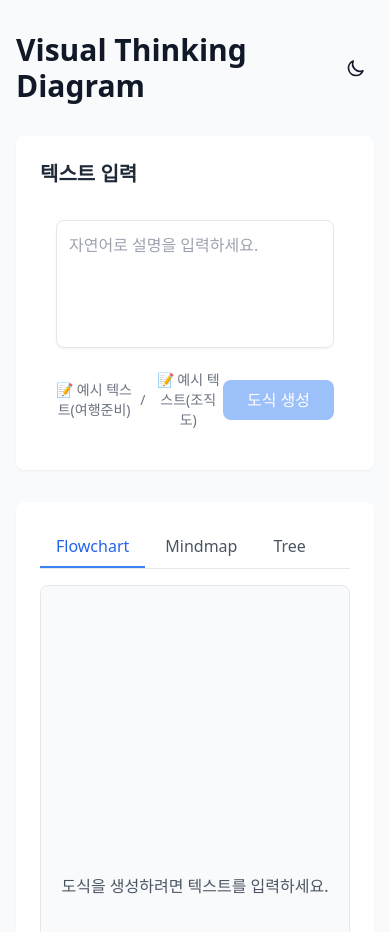
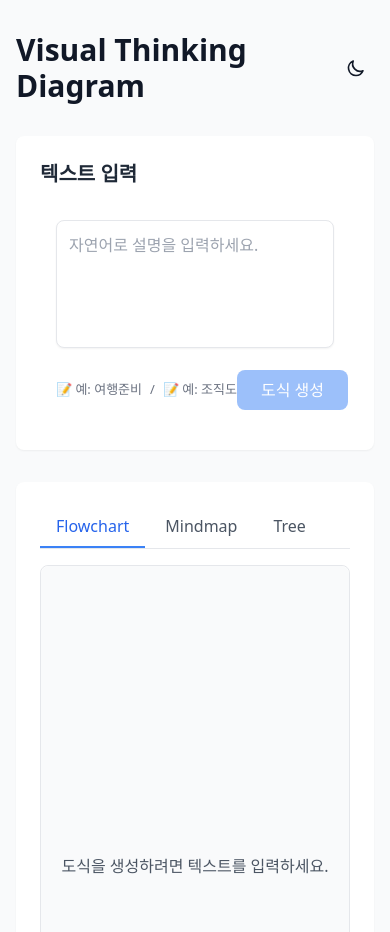
Before and after one commit to Lisaworld/visual-diagram-agent, a Next.js app: page /DiagramPreviewPage in a window 390 px wide. Shown: the top 932 px of the page. Built offline with nearby package versions, Linux system fonts and the light colour scheme; no server answers.

Commit message:
style: 예시 텍스트 버튼 레이블 변경 및 반응형 폰트 크기 적용

```diff
--- a/src/components/InputBox.tsx
+++ b/src/components/InputBox.tsx
@@ -60,19 +60,19 @@ const InputBox: React.FC = () => {
           )}
         </div>
         <div className="flex justify-between items-center">
-          <div className="flex items-center gap-2 text-sm text-gray-500">
+          <div className="flex items-center gap-2 text-gray-500 text-[13px] sm:text-sm whitespace-nowrap">
             <button
               onClick={handleExampleClick(EXAMPLE_TRAVEL_TEXT)}
               className="hover:text-gray-600 hover:underline focus:outline-none"
             >
-              📝 예시 텍스트(여행준비)
+              📝 예: 여행준비
             </button>
             <span>/</span>
             <button
               onClick={handleExampleClick(EXAMPLE_ORG_TEXT)}
               className="hover:text-gray-600 hover:underline focus:outline-none"
             >
-              📝 예시 텍스트(조직도)
+              📝 예: 조직도
             </button>
           </div>
           <button
```
